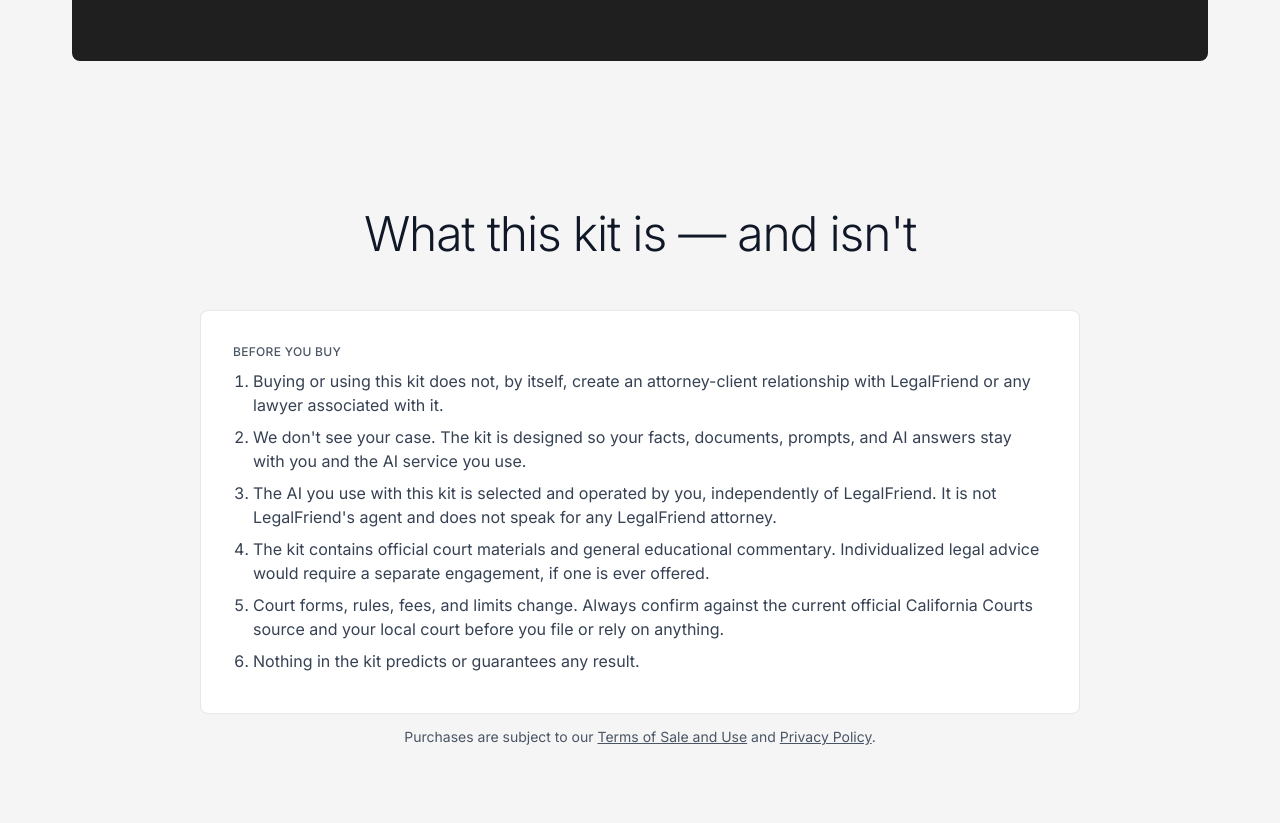
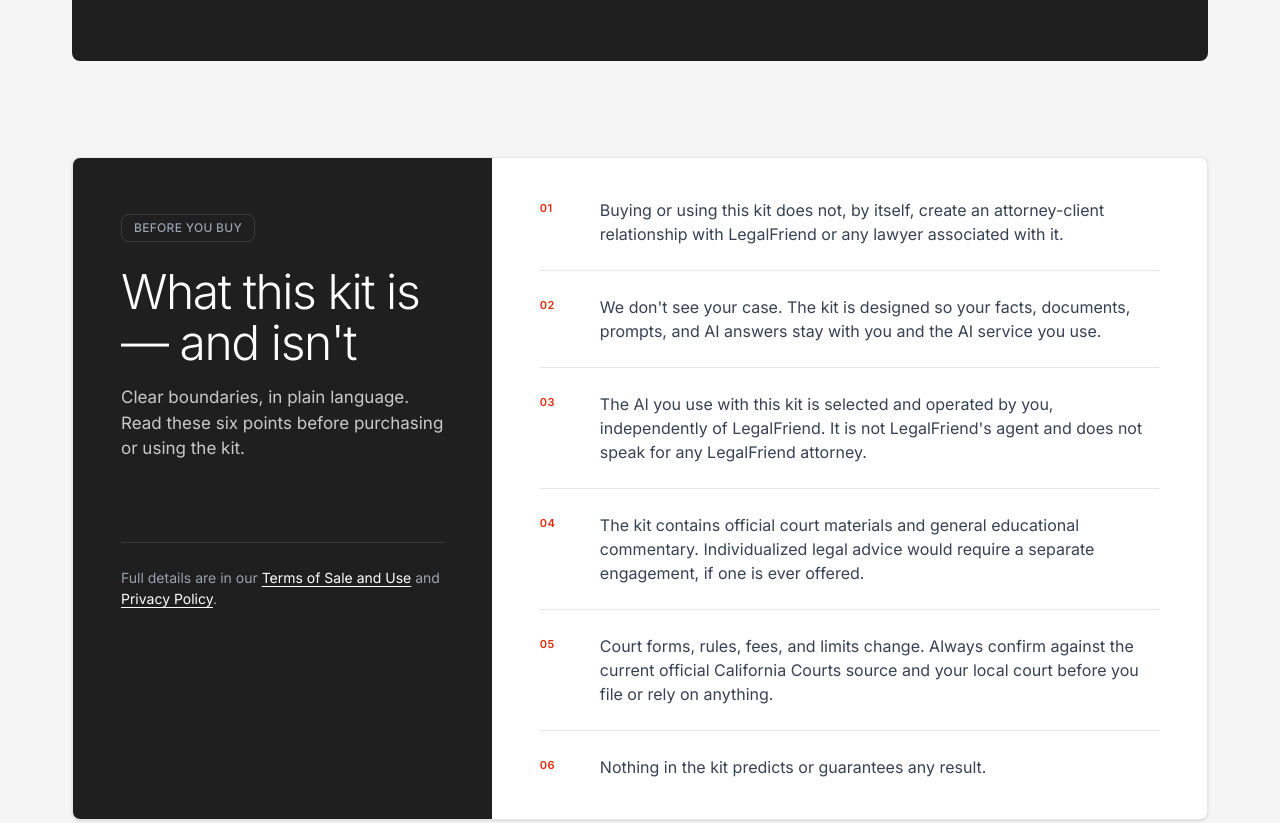
Before and after one commit to Sophia-Hong/legalfriend-california-small-claims, an Astro site in the folder site/: page /california-small-claims in a window 1280 px wide. Shown: the part 2268-3091 px from the top of the page. Built offline with nearby package versions, Linux system fonts and the light colour scheme; Astro itself is replaced by a stand-in of ours; no server answers.

Commit message:
Redesign before-you-buy section

```diff
--- a/site/src/components/RelationshipNotice.astro
+++ b/site/src/components/RelationshipNotice.astro
@@ -1,14 +1,13 @@
 ---
 // Wording mirrors DISCLAIMER.md (attorney-approved 2026-09-28). Change both together.
 ---
-<section class="notice" aria-labelledby="notice-title">
-  <strong id="notice-title">Before you buy</strong>
+<div class="notice" aria-label="Important information before purchasing">
   <ol>
-    <li>Buying or using this kit does not, by itself, create an attorney-client relationship with LegalFriend or any lawyer associated with it.</li>
-    <li>We don't see your case. The kit is designed so your facts, documents, prompts, and AI answers stay with you and the AI service you use.</li>
-    <li>The AI you use with this kit is selected and operated by you, independently of LegalFriend. It is not LegalFriend's agent and does not speak for any LegalFriend attorney.</li>
-    <li>The kit contains official court materials and general educational commentary. Individualized legal advice would require a separate engagement, if one is ever offered.</li>
-    <li>Court forms, rules, fees, and limits change. Always confirm against the current official California Courts source and your local court before you file or rely on anything.</li>
-    <li>Nothing in the kit predicts or guarantees any result.</li>
+    <li><span>Buying or using this kit does not, by itself, create an attorney-client relationship with LegalFriend or any lawyer associated with it.</span></li>
+    <li><span>We don't see your case. The kit is designed so your facts, documents, prompts, and AI answers stay with you and the AI service you use.</span></li>
+    <li><span>The AI you use with this kit is selected and operated by you, independently of LegalFriend. It is not LegalFriend's agent and does not speak for any LegalFriend attorney.</span></li>
+    <li><span>The kit contains official court materials and general educational commentary. Individualized legal advice would require a separate engagement, if one is ever offered.</span></li>
+    <li><span>Court forms, rules, fees, and limits change. Always confirm against the current official California Courts source and your local court before you file or rely on anything.</span></li>
+    <li><span>Nothing in the kit predicts or guarantees any result.</span></li>
   </ol>
-</section>
+</div>
--- a/site/src/pages/california-small-claims/index.astro
+++ b/site/src/pages/california-small-claims/index.astro
@@ -107,13 +107,17 @@
       </div>
     </section>
 
-    <section class="section" id="notice">
+    <section class="section section--notice" id="notice">
       <div class="wrap">
-        <div class="section-head">
-          <h2>What this kit is — and isn't</h2>
+        <div class="purchase-panel">
+          <div class="purchase-panel__intro">
+            <span class="eyebrow eyebrow--dark">Before you buy</span>
+            <h2>What this kit is — and isn't</h2>
+            <p>Clear boundaries, in plain language. Read these six points before purchasing or using the kit.</p>
+            <p class="purchase-panel__links">Full details are in our <a href="/terms">Terms of Sale and Use</a> and <a href="/privacy">Privacy Policy</a>.</p>
+          </div>
+          <RelationshipNotice />
         </div>
-        <RelationshipNotice />
-        <p class="cta-note" style="text-align:center">Purchases are subject to our <a href="/terms">Terms of Sale and Use</a> and <a href="/privacy">Privacy Policy</a>.</p>
       </div>
     </section>
 </Base>
--- a/site/src/styles/site.css
+++ b/site/src/styles/site.css
@@ -121,11 +121,43 @@
 .never li { border: 1px solid #3a3a3a; border-radius: var(--radius); padding: 16px; font-size: 16px; color: #e5e5e5; }
 .never li::before { content: "✕"; color: var(--mist); margin-right: 12px; font-size: 12px; }
 
-/* Notice */
-.notice { background: var(--paper); border: 1px solid var(--frost); border-radius: var(--radius); padding: 32px; max-width: 880px; margin: 0 auto; }
-.notice strong { display: block; font-size: 12px; font-weight: 500; letter-spacing: .3px; text-transform: uppercase; color: var(--slate-600); margin-bottom: 8px; }
-.notice ol { margin: 0; padding-left: 20px; color: var(--slate-700); }
-.notice li { margin: 8px 0; }
+/* Purchase notice */
+.section--notice { padding-top: 32px; }
+.purchase-panel {
+  overflow: hidden; background: var(--paper); border: 1px solid var(--frost);
+  border-radius: var(--radius); box-shadow: var(--shadow);
+}
+.purchase-panel__intro { background: var(--carbon); color: var(--paper); padding: 40px 24px; }
+.purchase-panel__intro h2 {
+  margin: 24px 0 16px; max-width: 460px; font-weight: 300;
+  font-size: clamp(34px, 6vw, 48px); line-height: 1.08; letter-spacing: -.03em;
+}
+.purchase-panel__intro > p { margin: 0; max-width: 480px; color: #c9c9c9; font-size: 17px; }
+.purchase-panel__intro .purchase-panel__links {
+  margin-top: 32px; padding-top: 24px; border-top: 1px solid #3a3a3a;
+  color: var(--mist); font-size: 14px;
+}
+.purchase-panel__links a { color: var(--paper); text-underline-offset: 3px; }
+.notice { padding: 8px 24px 24px; }
+.notice ol { margin: 0; padding: 0; list-style: none; counter-reset: notice; }
+.notice li {
+  counter-increment: notice; display: grid; grid-template-columns: 32px 1fr; gap: 16px;
+  align-items: start; padding: 24px 0; border-bottom: 1px solid var(--frost);
+  color: var(--slate-700);
+}
+.notice li:last-child { border-bottom: 0; }
+.notice li::before {
+  content: counter(notice, decimal-leading-zero); padding-top: 2px; color: var(--vermillion);
+  font-size: 11px; font-weight: 600; line-height: 1.5; letter-spacing: .4px;
+}
+.notice li span { max-width: 680px; }
+@media (min-width: 900px) {
+  .purchase-panel { display: grid; grid-template-columns: minmax(300px, .82fr) minmax(0, 1.4fr); }
+  .purchase-panel__intro { padding: 56px 48px; }
+  .purchase-panel__intro .purchase-panel__links { margin-top: 80px; }
+  .notice { padding: 16px 48px; }
+  .notice li { grid-template-columns: 40px 1fr; gap: 20px; padding: 24px 0; }
+}
 
 footer.ref { background: var(--carbon); color: var(--mist); font-size: 14px; padding: 40px 0; margin-top: 64px; }
 footer.ref .wrap { display: flex; justify-content: space-between; flex-wrap: wrap; gap: 16px; }
```
